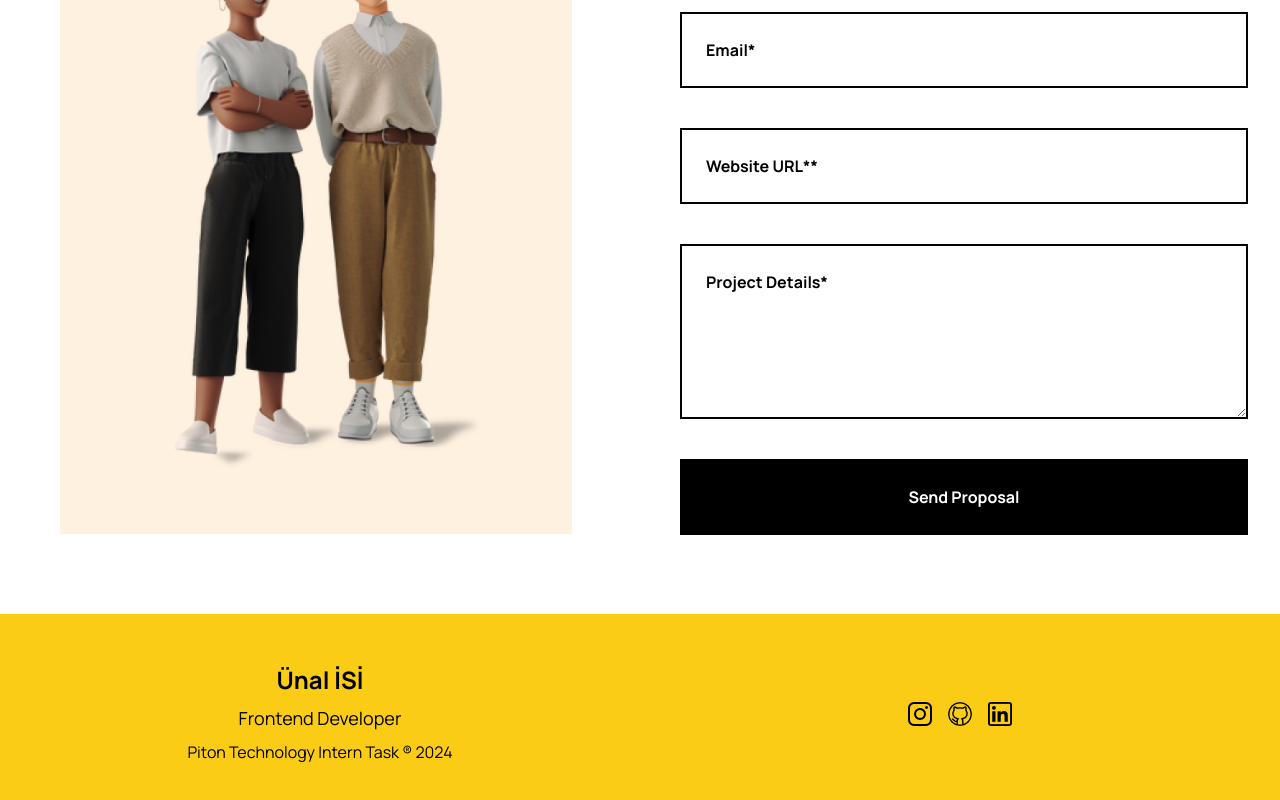
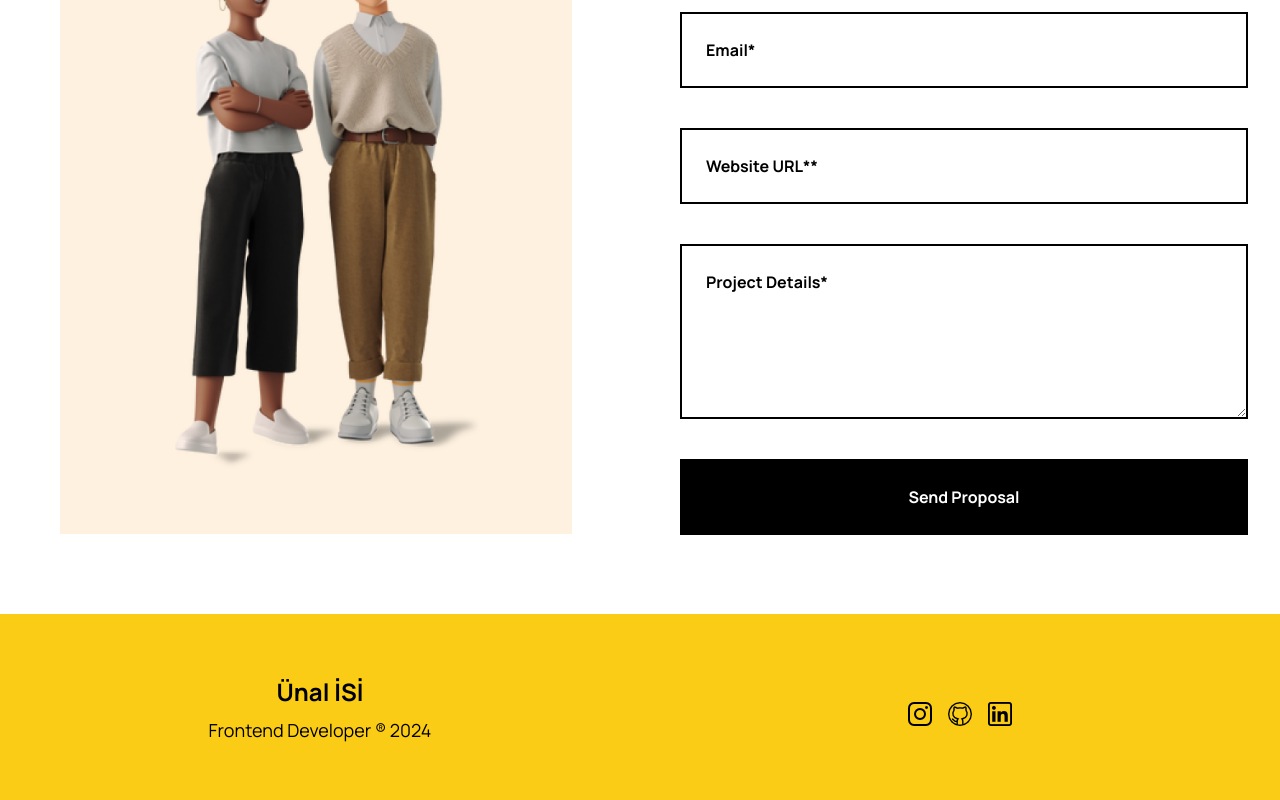
Before and after one commit to unalisi/nextjs-tailwind-landingpage, a Next.js app: page / in a window 1280 px wide. Shown: the part 2557-3357 px from the top of the page. Built offline with nearby package versions, Linux system fonts and the light colour scheme.

Commit message:
update_footer

```diff
--- a/src/components/footer.jsx
+++ b/src/components/footer.jsx
@@ -10,8 +10,7 @@ export function Footer() {
       <div className="container mx-auto flex justify-center items-center">
         <div className="w-1/2">
           <h1 className="text-2xl font-bold mb-2 text-black">Ünal İSİ</h1>
-          <p className="mb-2 text-lg text-black">Frontend Developer</p>
-          <p className="text-md text-black">Piton Technology Intern Task ® 2024</p>
+          <p className="mb-2 text-lg text-black">Frontend Developer ® 2024</p>
         </div>
         <div className="w-1/2 flex justify-center items-center space-x-4">
           <Link href="https://www.instagram.com/unalisi" legacyBehavior>
```
